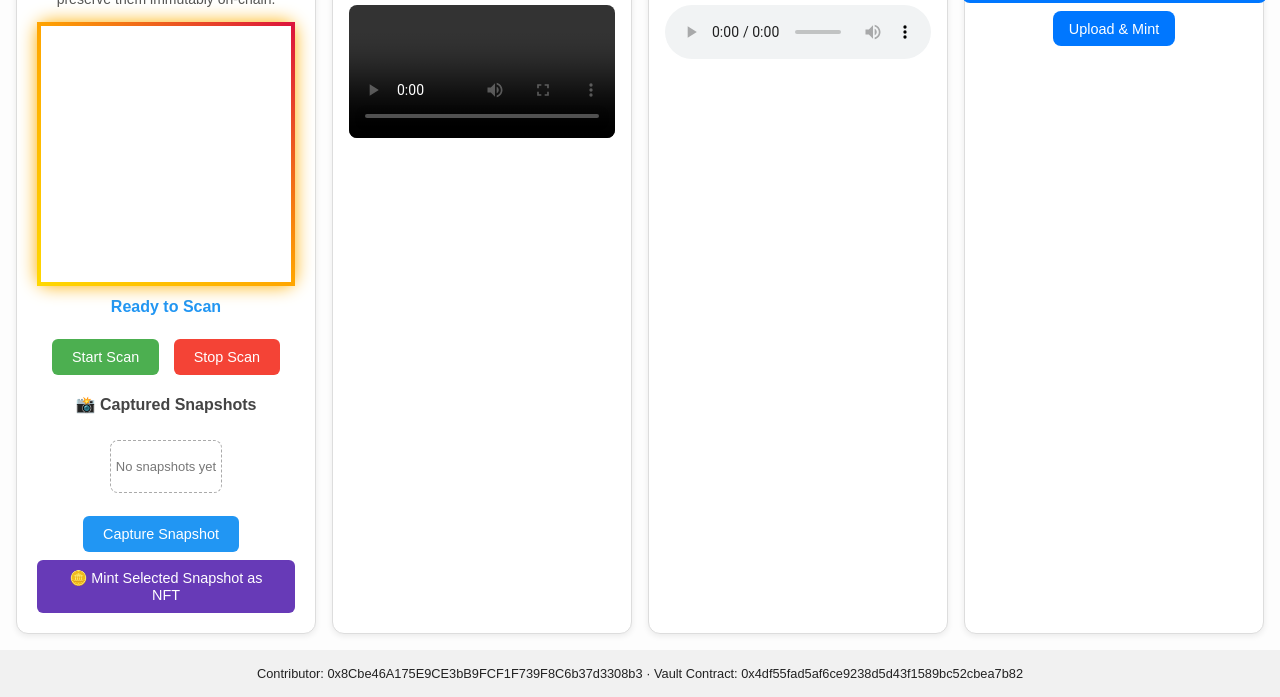
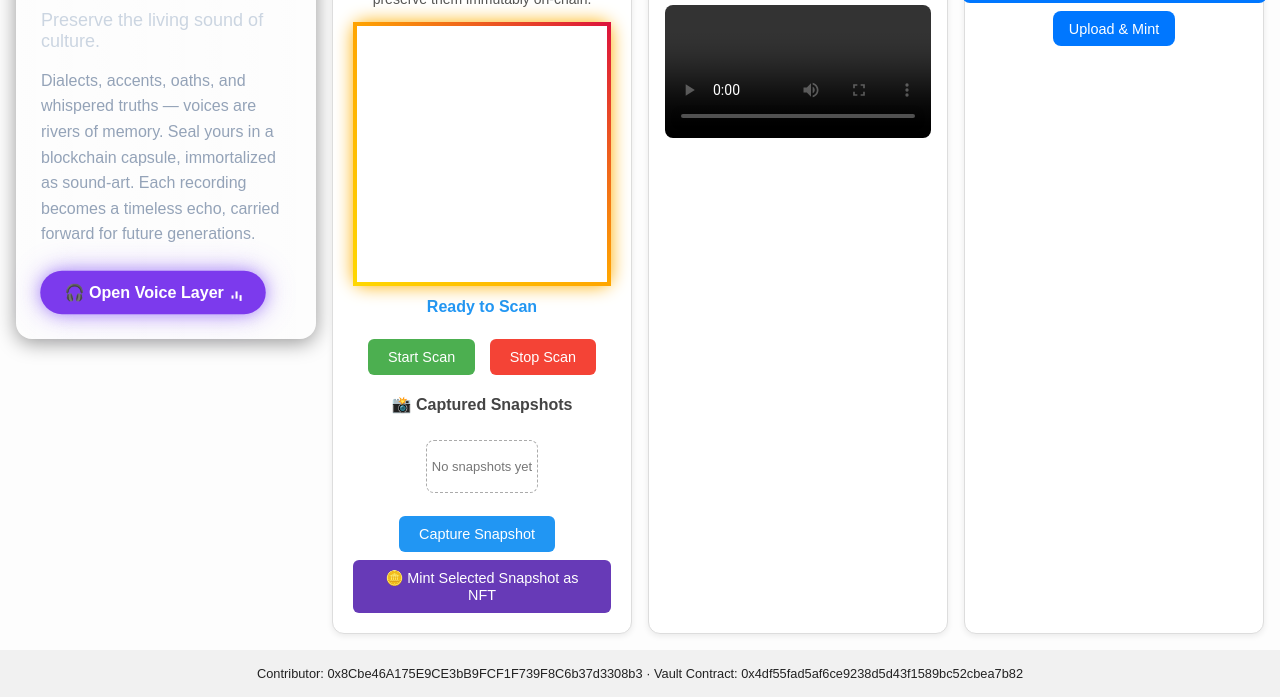
Before and after one commit to MARTINMWIRIGI/soul-nft-dashboard, a website: page public/cultural-vault.html in a window 1280 px wide. Shown: the part 291-988 px from the top of the page. Drawn offline with Linux system fonts and the light colour scheme.

Commit message:
Update cultural-vault.html

```diff
--- a/public/cultural-vault.html
+++ b/public/cultural-vault.html
@@ -155,6 +155,77 @@ async function connectWallet() {
   </header>
 
   <div class="container">
+
+
+<!-- 🎙 Voice Recording Layer Intro (Cultural Vault Section) -->
+<section style="margin-bottom:2.5rem;">
+  <div style="
+    padding:1.5rem;
+    border-radius:1rem;
+    background:linear-gradient(90deg, rgba(255,255,255,0.05), rgba(255,255,255,0.02));
+    border:1px solid rgba(255,255,255,0.08);
+    box-shadow:0 4px 20px rgba(0,0,0,0.4);
+    color:#f1f5f9;
+    font-family:sans-serif;">
+
+    <h2 style="font-size:1.875rem; font-weight:700; margin-bottom:0.5rem;">🎙 Eternal Voices</h2>
+    <p style="font-size:1.125rem; color:#cbd5e1; margin-bottom:1rem;">Preserve the living sound of culture.</p>
+    <p style="color:#94a3b8; line-height:1.6; margin-bottom:1.5rem;">
+      Dialects, accents, oaths, and whispered truths — voices are rivers of memory.
+      Seal yours in a blockchain capsule, immortalized as sound-art.
+      Each recording becomes a timeless echo, carried forward for future generations.
+    </p>
+
+    <a href="voice.html"
+       style="
+        display:inline-flex;
+        align-items:center;
+        gap:0.5rem;
+        background-color:#7c3aed;
+        color:white;
+        font-weight:600;
+        padding:0.75rem 1.5rem;
+        border-radius:9999px;
+        text-decoration:none;
+        box-shadow:0 0 15px rgba(139,92,246,0.6), 0 0 30px rgba(139,92,246,0.3);
+        animation:pulseGlow 2.8s infinite;
+        transition:all 0.3s ease;">
+      🎧 Open Voice Layer
+      <!-- Equalizer bars -->
+      <span style="display:inline-flex; gap:2px; align-items:flex-end; height:16px;">
+        <span style="width:2px; height:8px; background:white; display:inline-block; animation:barAnim 1s infinite ease-in-out;"></span>
+        <span style="width:2px; height:12px; background:white; display:inline-block; animation:barAnim 1s infinite ease-in-out 0.2s;"></span>
+        <span style="width:2px; height:6px; background:white; display:inline-block; animation:barAnim 1s infinite ease-in-out 0.4s;"></span>
+      </span>
+    </a>
+  </div>
+</section>
+
+<!-- Inline Animations -->
+<style>
+@keyframes pulseGlow {
+  0%, 100% {
+    box-shadow:0 0 15px rgba(139,92,246,0.6), 0 0 30px rgba(139,92,246,0.3);
+    transform:scale(1);
+  }
+  50% {
+    box-shadow:0 0 25px rgba(139,92,246,0.9), 0 0 45px rgba(139,92,246,0.5);
+    transform:scale(1.05);
+  }
+}
+@keyframes barAnim {
+  0%, 100% { transform:scaleY(0.4); }
+  50% { transform:scaleY(1); }
+}
+</style>
+
+
+
+    <!-- Voice Recognition -->
+
+
+
+
     <!-- Facial Recognition -->
 
 <!-- Facial Recognition -->
@@ -419,12 +490,9 @@ async function mintSnapshotNFT() {
       <video id="danceVideo" controls></video>
     </div>
 
-    <!-- Voice Recognition -->
-    <div class="card">
-      <h2>Voice Recording</h2>
-      <button onclick="startAudio()">Record Voice</button>
-      <audio id="audioPlay" controls></audio>
-    </div>
+
+
+
 
     <!-- Document Upload -->
     <div class="card">
```
